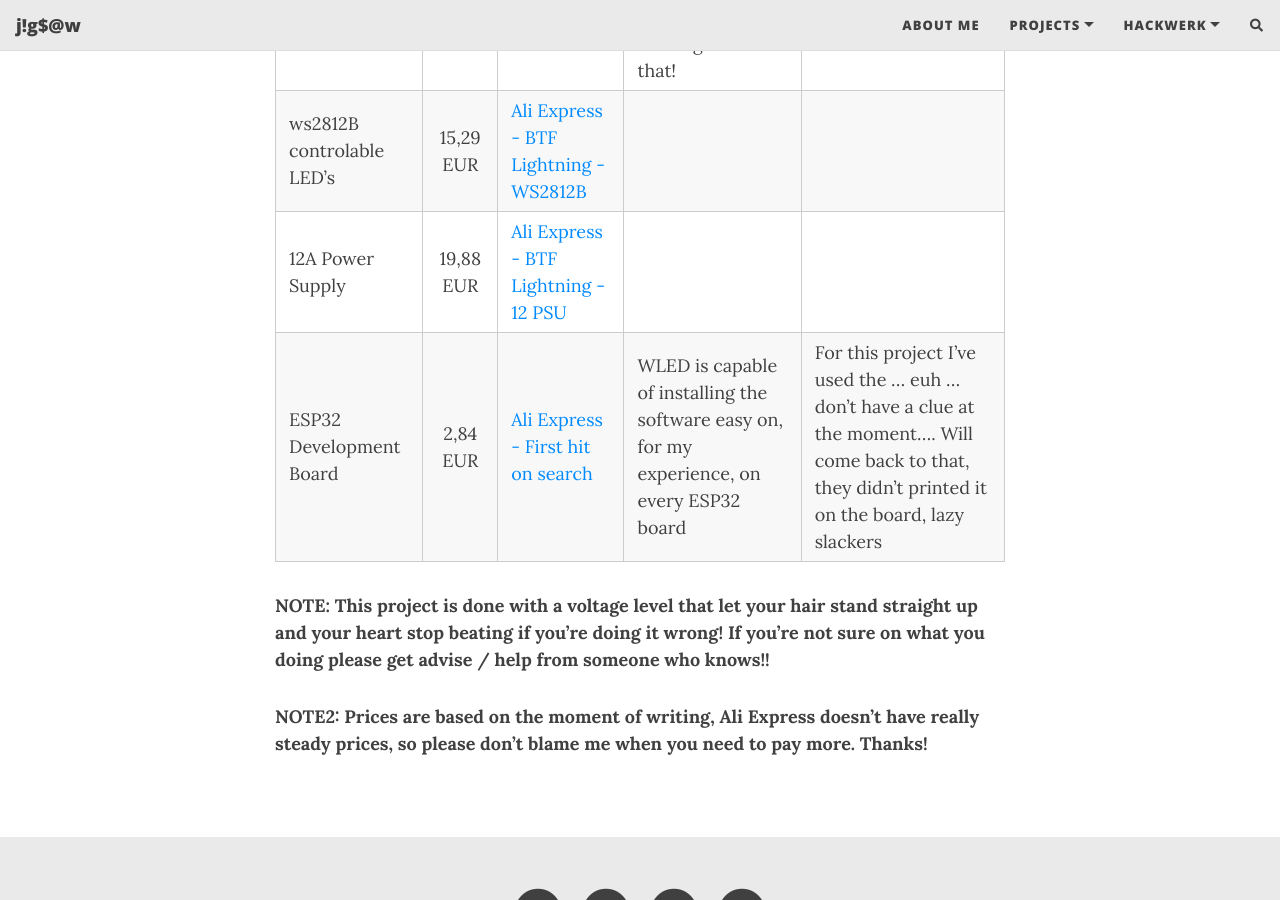
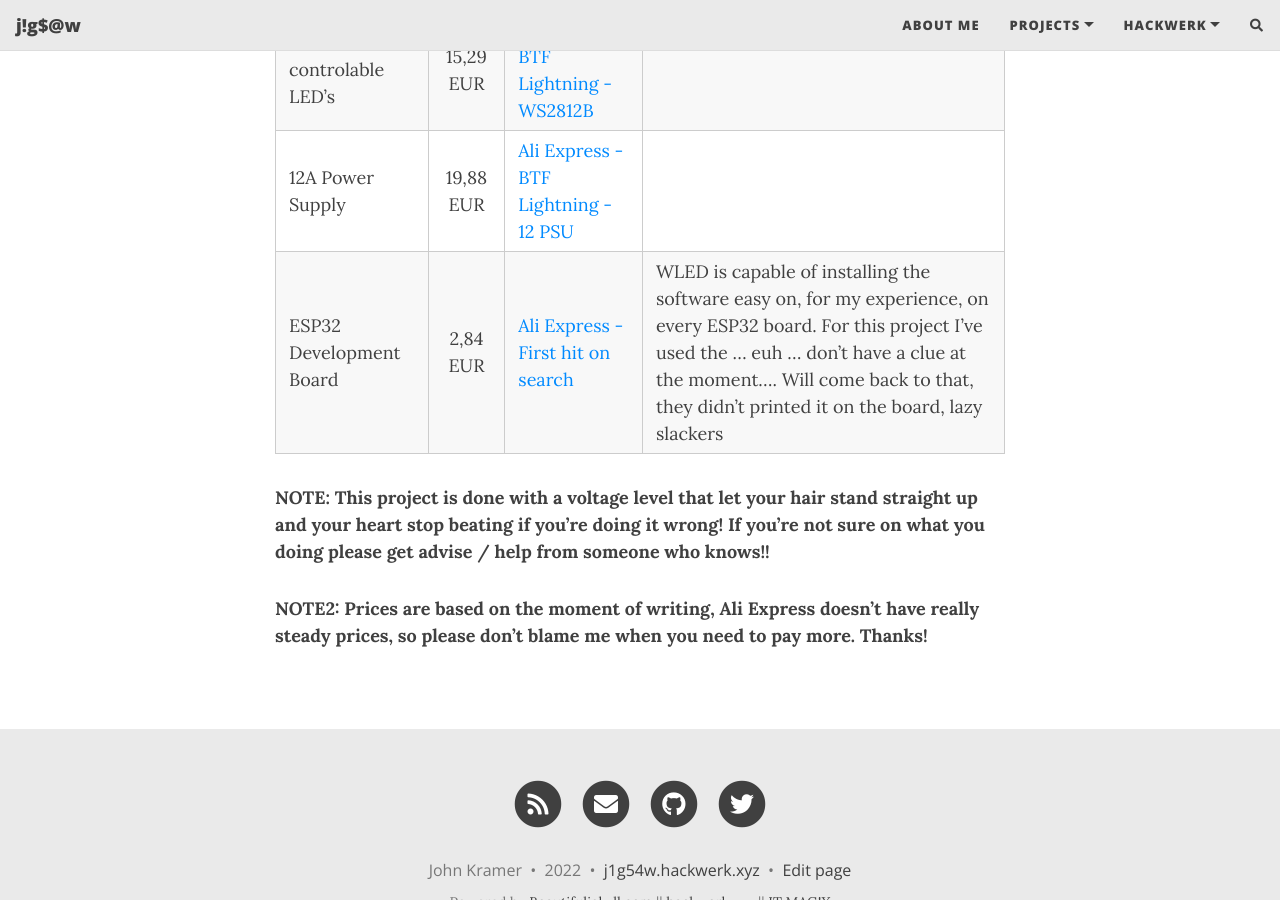
Before and after one commit to j1g54w1337/j1g54w1337.github.io, a Jekyll site: the page built from projects/liquor_board/2022-10-12-liquor-board.md, in a window 1280 px wide and 900 px high, scrolled down 1122 px. Built offline with Jekyll 4.4.1, drawn with Linux system fonts in a browser that asks for light colours; nearby versions of some CDN libraries; comment, search, counter and statistics services are not loaded.

Commit message:
Debugging posts in sub-menu 20

```diff
--- a/projects/liquor_board/2022-10-12-liquor-board.md
+++ b/projects/liquor_board/2022-10-12-liquor-board.md
@@ -25,7 +25,7 @@
 | Liquid Board | Free  | N/A  | In my case for free, but don't know if Jarek takes orders! ;) Coming back to that! |
 | ws2812B controlable LED's | 15,29 EUR | [Ali Express - BTF Lightning - WS2812B](https://nl.aliexpress.com/item/2036819167.html?spm=a2g0o.productlist.0.0.311d3c1enKd5Uo&algo_pvid=546a52a8-ad19-42c7-b6e1-e2ed9cca47e1&algo_exp_id=546a52a8-ad19-42c7-b6e1-e2ed9cca47e1-0&pdp_ext_f=%7B%22sku_id%22%3A%2212000026548380060%22%7D&pdp_npi=2%40dis%21EUR%216.11%214.58%21%21%21%21%21%402132e47f16656061438095791e9134%2112000026548380060%21sea&curPageLogUid=hie3XctiMwDt) | |
 | 12A Power Supply | 19,88 EUR | [Ali Express - BTF Lightning - 12 PSU](https://nl.aliexpress.com/item/32670505021.html?spm=a2g0o.store_pc_groupList.8148356.1.3b2178caLf1m6u&pdp_npi=2%40dis%21EUR%21%E2%82%AC%205%2C38%21%E2%82%AC%204%2C04%21%21%21%21%21%402100bdd716656066527127741e134a%2167475760392%21sh) | |
-| ESP32 Development Board | 2,84 EUR | [Ali Express - First hit on search](https://nl.aliexpress.com/item/1005001929935550.html?spm=a2g0o.productlist.0.0.c4923390VdPVFb&algo_pvid=cad46e82-4b3b-4f02-a868-06faf93b795d&algo_exp_id=cad46e82-4b3b-4f02-a868-06faf93b795d-0&pdp_ext_f=%7B%22sku_id%22%3A%2212000028798834506%22%7D&pdp_npi=2%40dis%21EUR%213.95%212.84%21%21%210.89%21%21%402100bddb16656073936095922e99a8%2112000028798834506%21sea&curPageLogUid=oLf0UUYqdh5P) | WLED is capable of installing the software easy on, for my experience, on every ESP32 board | For this project I've used the ... euh ... don't have a clue at the moment.... Will come back to that, they didn't printed it on the board, lazy slackers |
+| ESP32 Development Board | 2,84 EUR | [Ali Express - First hit on search](https://nl.aliexpress.com/item/1005001929935550.html?spm=a2g0o.productlist.0.0.c4923390VdPVFb&algo_pvid=cad46e82-4b3b-4f02-a868-06faf93b795d&algo_exp_id=cad46e82-4b3b-4f02-a868-06faf93b795d-0&pdp_ext_f=%7B%22sku_id%22%3A%2212000028798834506%22%7D&pdp_npi=2%40dis%21EUR%213.95%212.84%21%21%210.89%21%21%402100bddb16656073936095922e99a8%2112000028798834506%21sea&curPageLogUid=oLf0UUYqdh5P) | WLED is capable of installing the software easy on, for my experience, on every ESP32 board. For this project I've used the ... euh ... don't have a clue at the moment.... Will come back to that, they didn't printed it on the board, lazy slackers |
 
 __NOTE: This project is done with a voltage level that let your hair stand straight up and your heart stop beating if
 you're doing it wrong! If you're not sure on what you doing please get advise / help from someone who knows!!__
```
